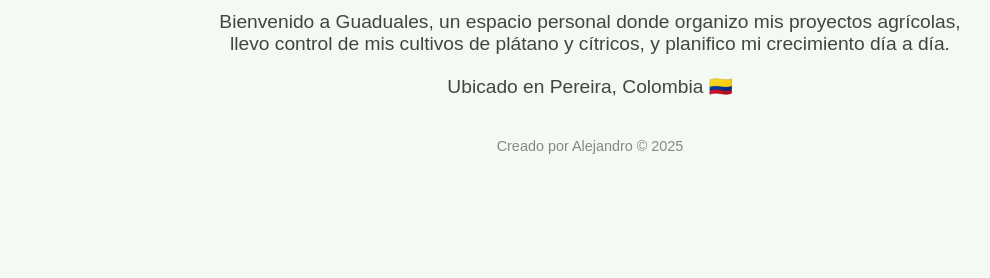
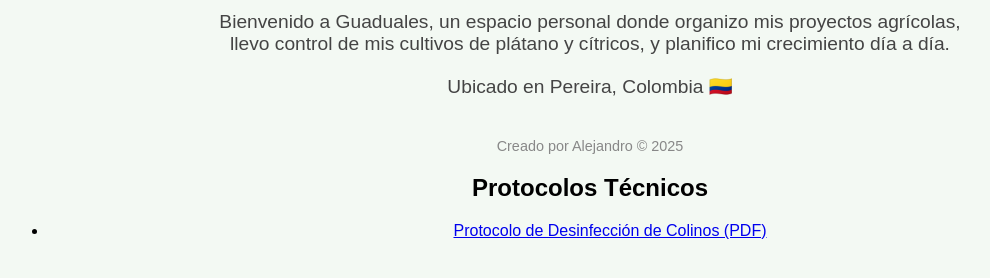
Before and after one commit to Guaduales/GUADUALES, a plain HTML site: page index.html in a window 1280 px wide. Shown: the part 166-444 px from the top of the page, without its empty margins (50-1040 px from the left). Drawn offline with Linux system fonts and the light colour scheme.

Commit message:
Update index.html

```diff
--- a/index.html
+++ b/index.html
@@ -36,5 +36,13 @@
   <footer>
     Creado por Alejandro © 2025
   </footer>
+<h2>Protocolos Técnicos</h2>
+<ul>
+  <li>
+    <a href="protocolos/PROTOCOLO%20DEFINITIVO%20DE%20DESINFECCI%C3%93N%20DE%20COLINOS.pdf" target="_blank">
+      Protocolo de Desinfección de Colinos (PDF)
+    </a>
+  </li>
+</ul>
 </body>
 </html>
```
